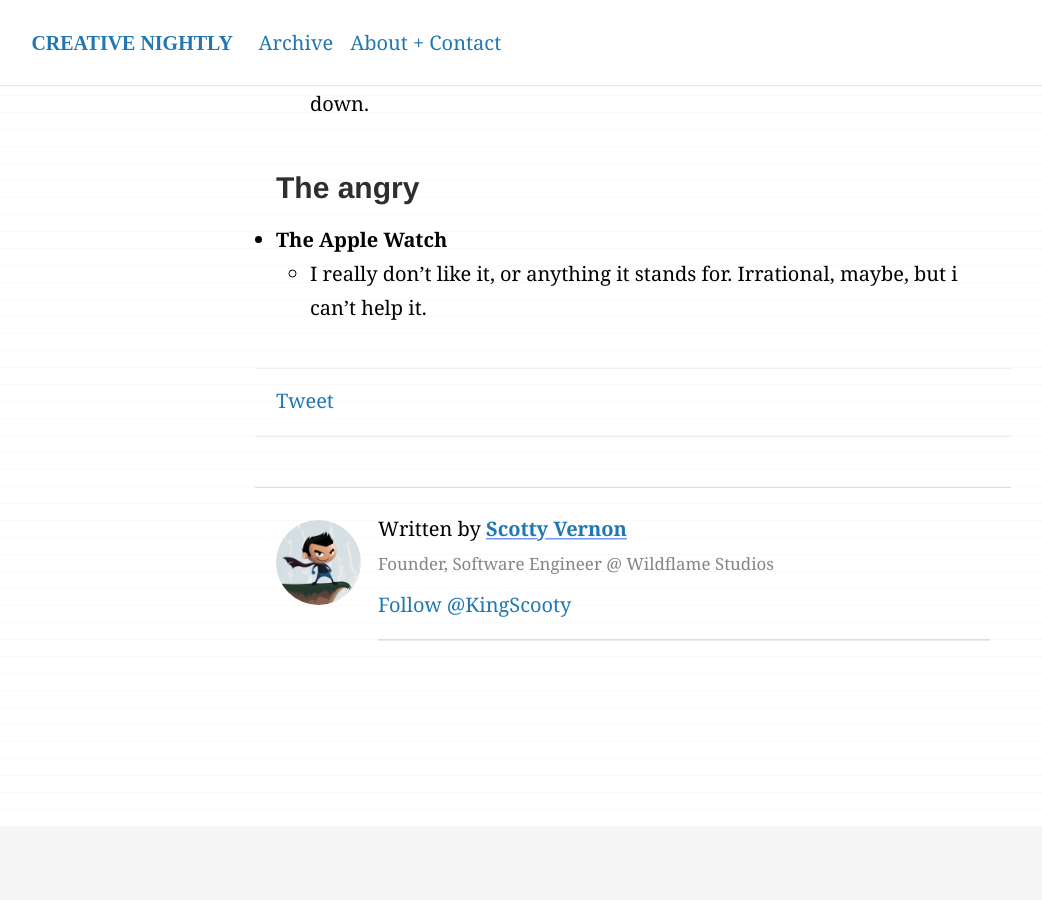
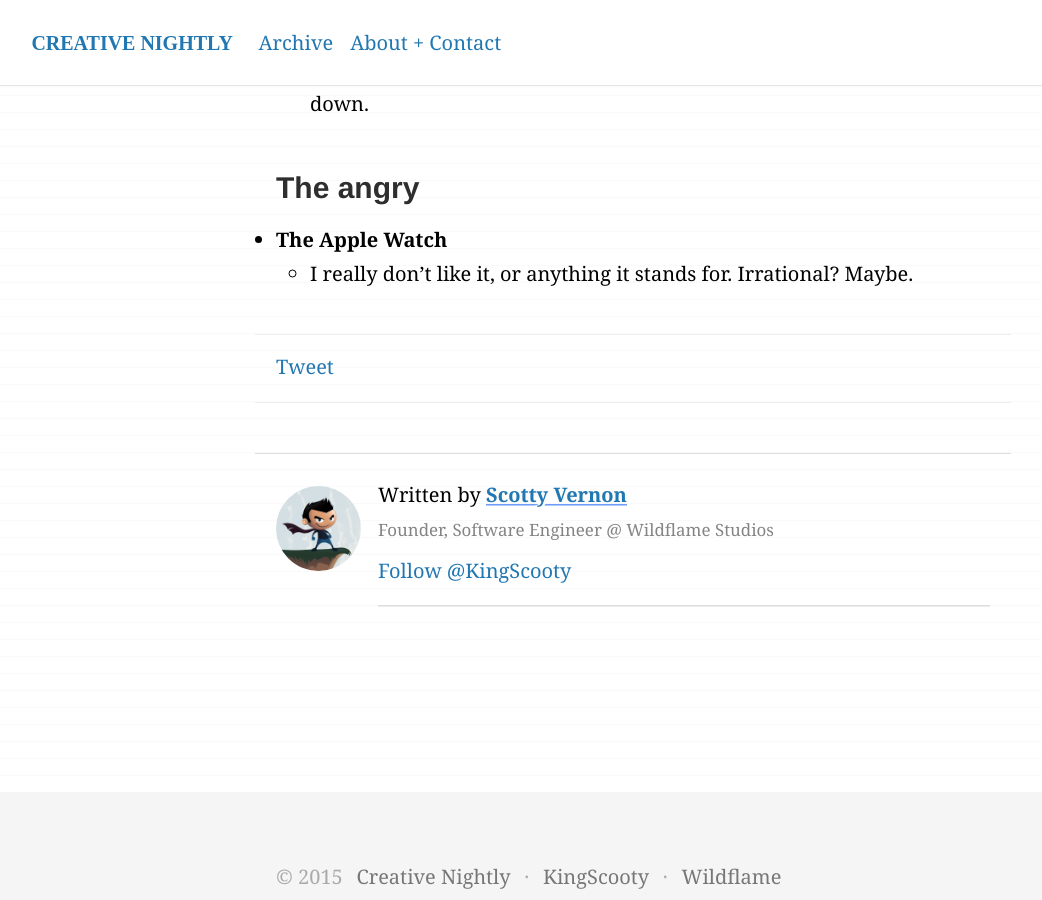
Before and after one commit to KingScooty/creativenightly.com, a Jekyll site: the page built from _posts/2015-04-30-What-i-learned-in-April-2015.md, in a window 1280 px wide and 900 px high, scrolled down 1469 px. Shown: the whole window, without its empty margins (7-1049 px from the left). Built offline with Jekyll 4.4.1, drawn with Linux system fonts in a browser that asks for light colours; comment, search, counter and statistics services are not loaded.

Commit message:
Fix last sentence.

```diff
--- a/_posts/2015-04-30-What-i-learned-in-April-2015.md
+++ b/_posts/2015-04-30-What-i-learned-in-April-2015.md
@@ -42,4 +42,4 @@ author:
 
 ###The angry
 - **The Apple Watch**
-  - I really don't like it, or anything it stands for. Irrational, maybe, but i can't help it.
+  - I really don't like it, or anything it stands for. Irrational? Maybe.
```
